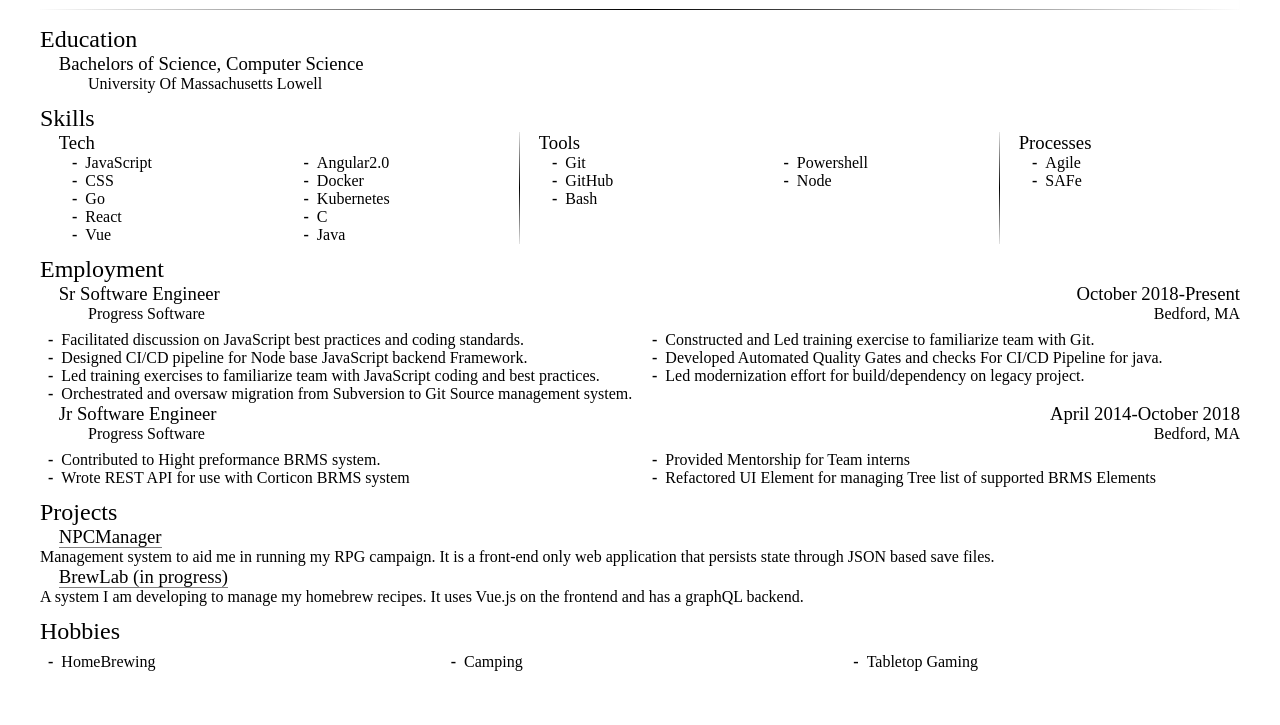
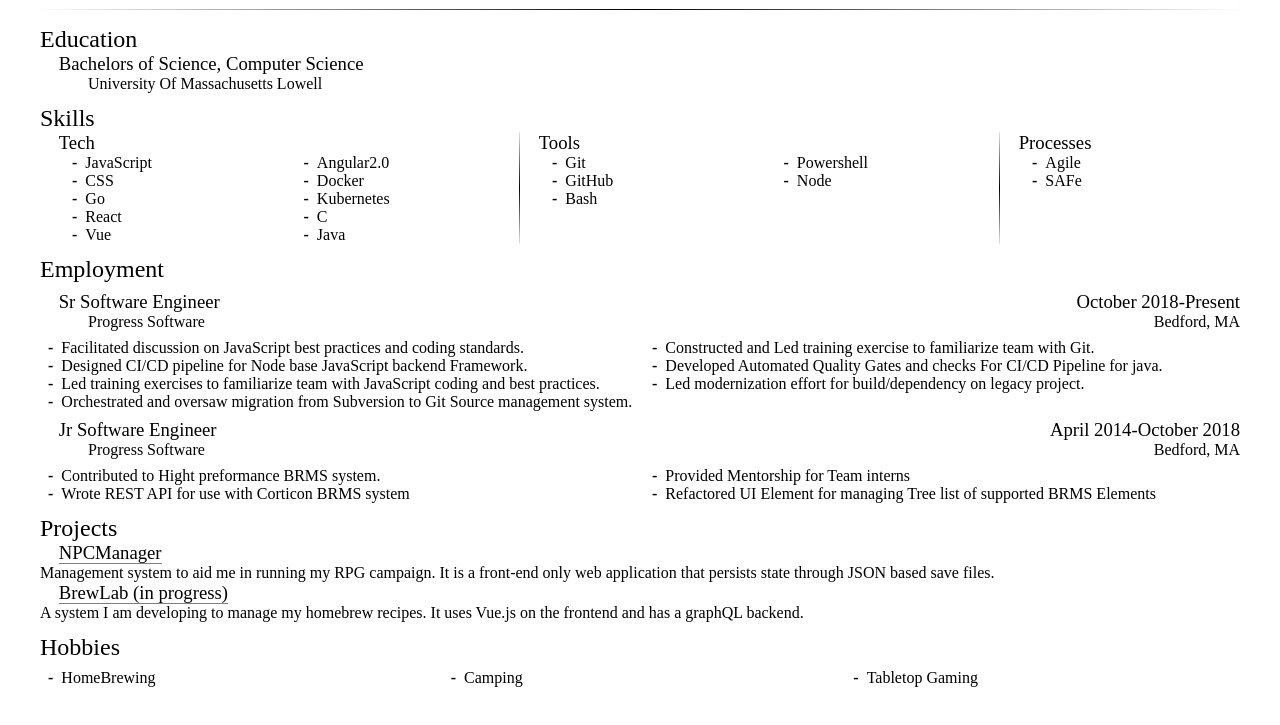
Before and after one commit to bblais23/resume, a website: page index.html in a window 1280 px wide. Shown: the part 133-858 px from the top of the page. Drawn offline with Linux system fonts and the light colour scheme; a web font is replaced by a local one.

Commit message:
update formating

```diff
--- a/css/main.css
+++ b/css/main.css
@@ -4,6 +4,7 @@
 	font-family: 'ZCOOL XiaoWei';
 	font-weight: 100;
 	padding: 2em;
+	font-size: 1rem;
 }
 
 h1,
--- a/css/work.css
+++ b/css/work.css
@@ -1,6 +1,7 @@
 /* Grid layout */
 .experience
 {
+		padding-top: 0.5em;
 		display: grid;
 		grid-template-areas:
 				"title duration"
```
